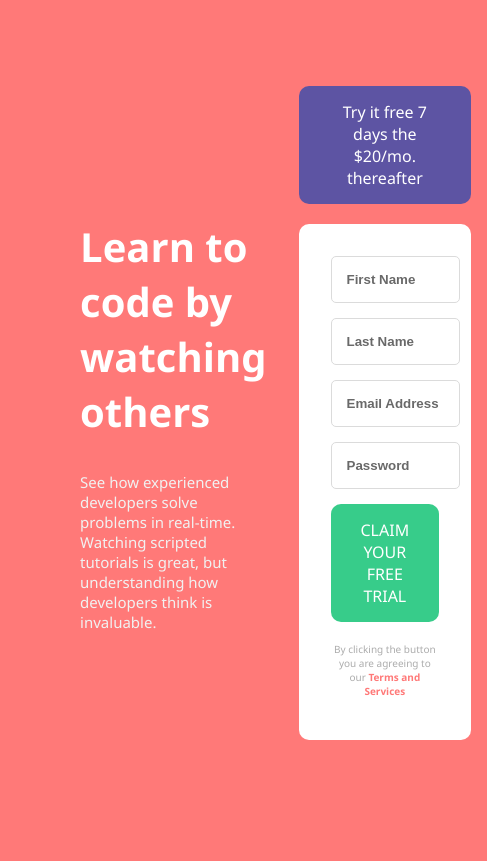
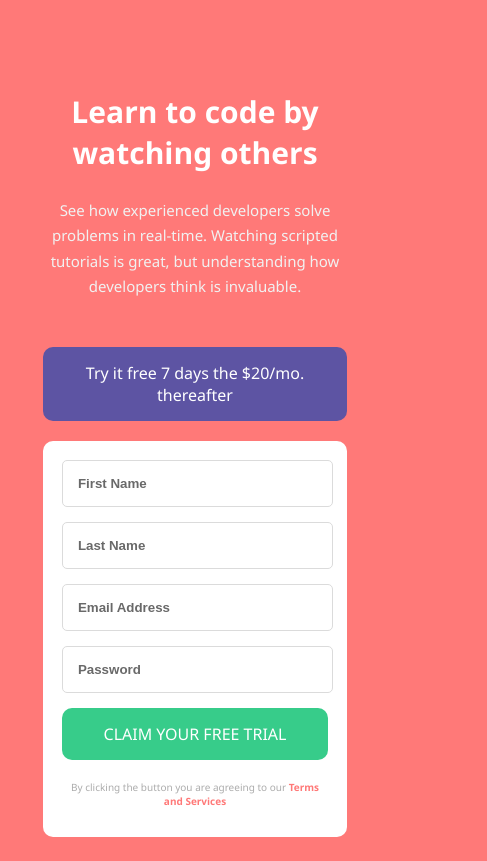
Before and after one commit to theblaisecode/Responsiveness-and-Media-Queries, a plain HTML site: page index.html in a window 390 px wide. Shown: the whole page, 487 px wide, since content can reach past the window. Drawn offline with Linux system fonts and the light colour scheme.

Commit message:
Update style.css

```diff
--- a/style.css
+++ b/style.css
@@ -97,3 +97,92 @@ a {
     color: #fff;
     font-weight: 500;
 }
+
+/* Media Queries */
+/* Smart Phones */
+@media (max-width: 500px) {
+    .container {
+        width: 90%;
+    }
+
+    #flex {
+        display: flex;
+        flex-direction: column;
+        margin-top: 20px;
+    }
+
+    .content {
+        margin-top: 30px;
+        text-align: center;
+    }
+
+    .content h2 {
+        font-size: 30px;
+    }
+
+    .content p {
+        line-height: 1.7em;
+    }
+
+    .signup .form-box {
+        padding: 1.2em;
+    }
+}
+
+/* Tablets */
+@media (min-width: 501px) and (max-width: 768px) {
+    .container {
+        width: 90%;
+    }
+
+    #flex {
+        display: flex;
+        margin-top: 50px;
+    }
+
+    .content {
+        margin-top: 100px;
+        text-align: center;
+    }
+
+    .content h2 {
+        font-size: 30px;
+    }
+
+    .content p {
+        line-height: 1.7em;
+    }
+
+    .signup .form-box {
+        padding: 1.2em;
+    }
+}
+
+@media (min-height: 500px) {
+    .container {
+        width: 90%;
+    }
+
+    #flex {
+        display: flex;
+        flex-direction: column;
+        margin-top: 20px;
+    }
+
+    .content {
+        margin-top: 30px;
+        text-align: center;
+    }
+
+    .content h2 {
+        font-size: 30px;
+    }
+
+    .content p {
+        line-height: 1.7em;
+    }
+
+    .signup .form-box {
+        padding: 1.2em;
+    }
+}
```
